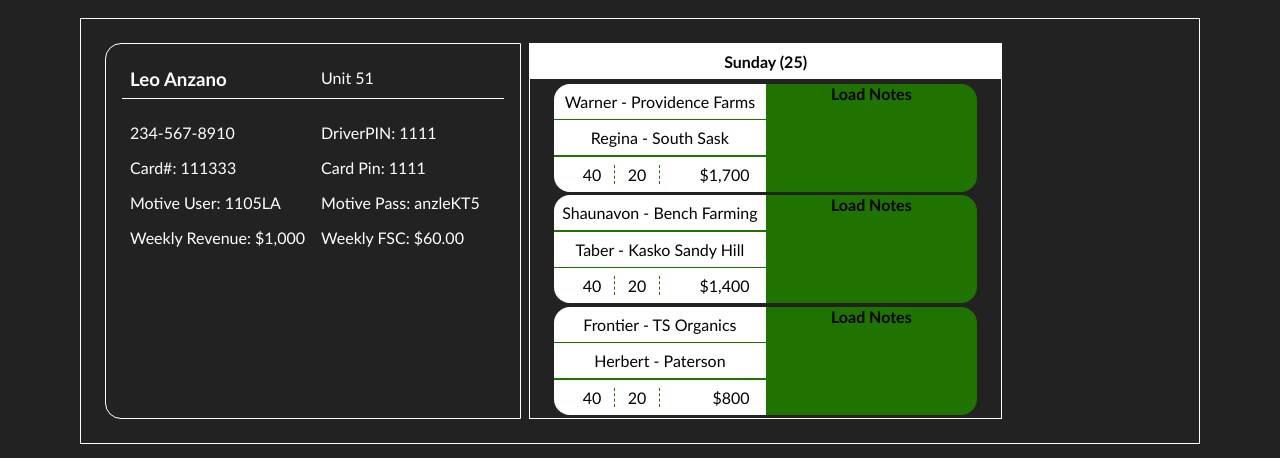
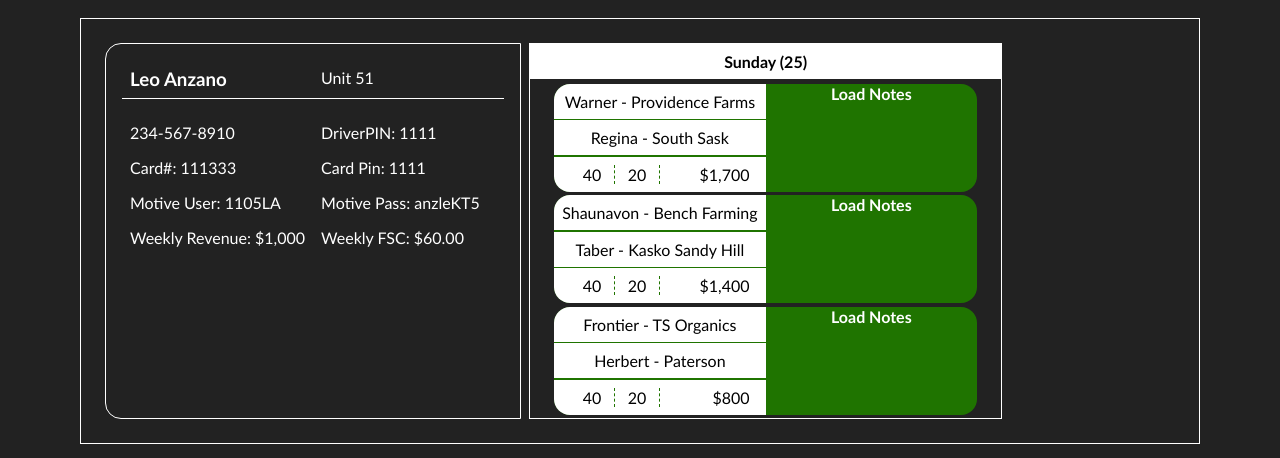
Before and after one commit to Ametherius/sflschedule, a website: page schedule.html in a window 1280 px wide. Shown: the part 196-654 px from the top of the page. Drawn offline with Linux system fonts and the light colour scheme.

Commit message:
Minor fix

```diff
--- a/sass/components/_dailySchedule.scss
+++ b/sass/components/_dailySchedule.scss
@@ -65,3 +65,7 @@
   border-right: 1px dashed $secondary-light;
   text-align: center;
 }
+
+.notes-container {
+  color: $white;
+}
--- a/schedule.html
+++ b/schedule.html
@@ -107,7 +107,7 @@
                   </div>
                 </div>
               </div>
-              <div class="notes-contaienr">
+              <div class="notes-container">
                 <div class="notes-container__header">
                   <h4>Load Notes</h4>
                 </div>
@@ -129,7 +129,7 @@
                   </div>
                 </div>
               </div>
-              <div class="notes-contaienr">
+              <div class="notes-container">
                 <div class="notes-container__header">
                   <h4>Load Notes</h4>
                 </div>
@@ -151,7 +151,7 @@
                   </div>
                 </div>
               </div>
-              <div class="notes-contaienr">
+              <div class="notes-container">
                 <div class="notes-container__header">
                   <h4>Load Notes</h4>
                 </div>
```
Also changed, not shown: css/styles.css, 1 other file.
